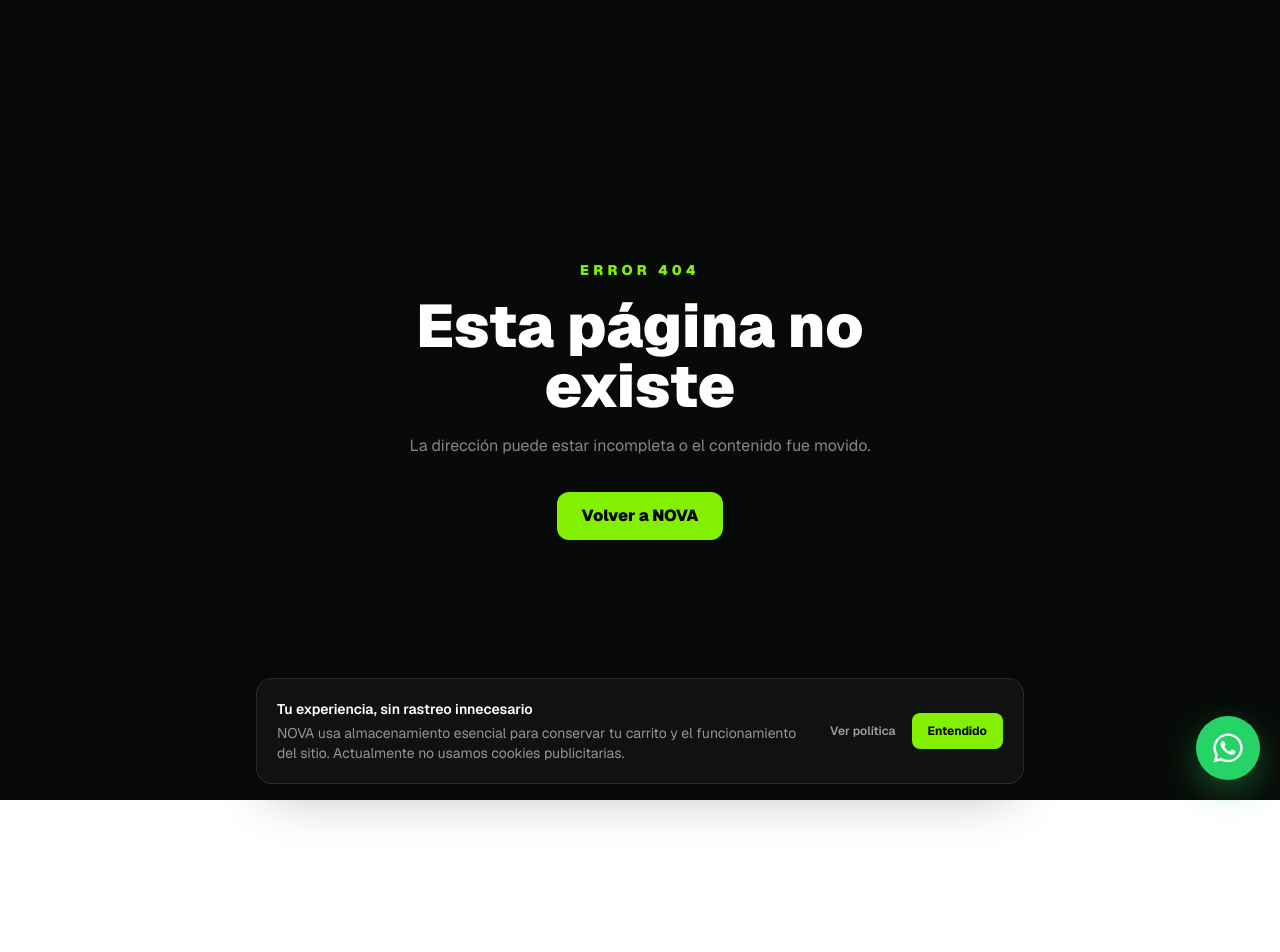
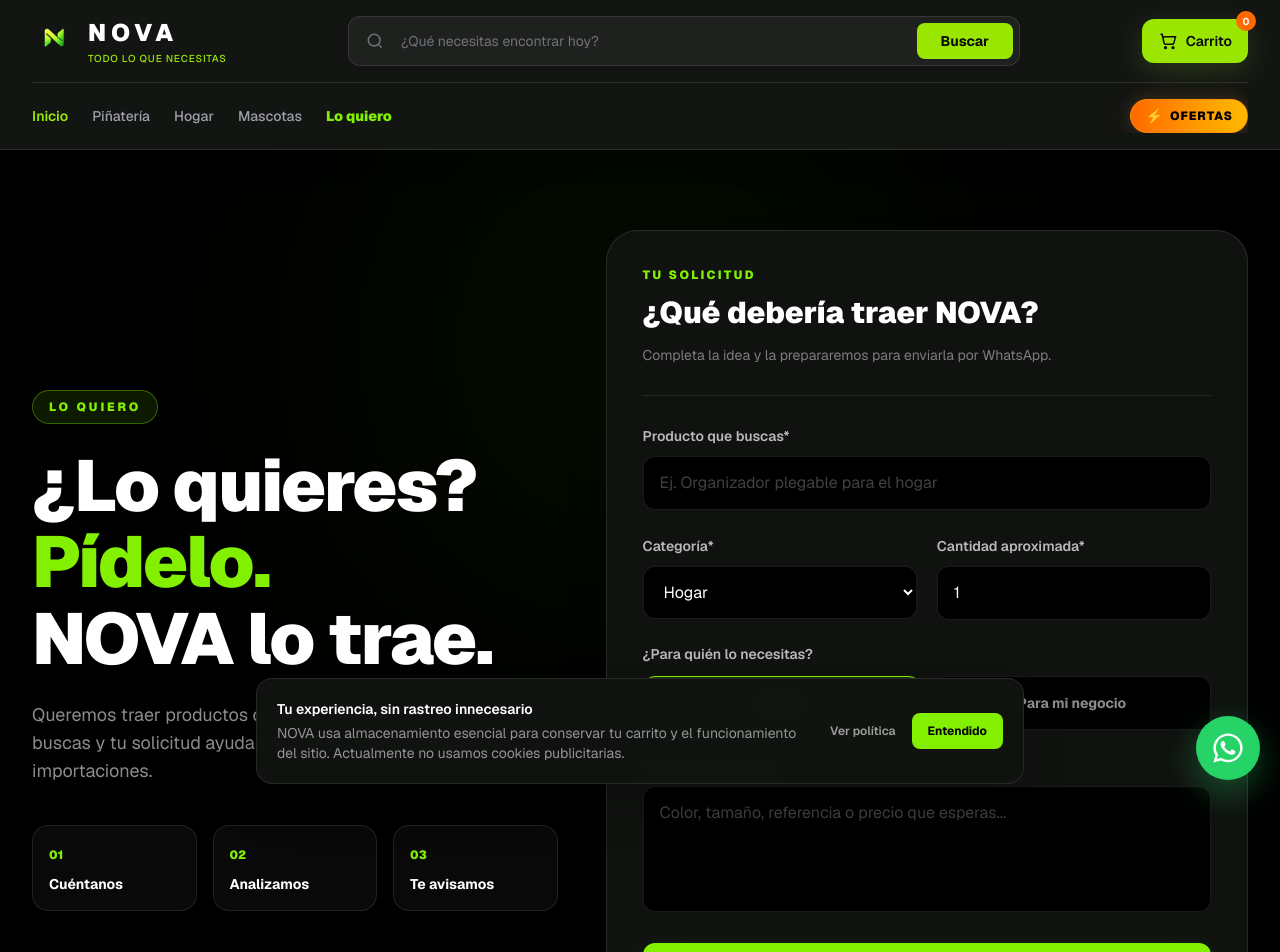
Before and after one commit to cgomezcardenas15-2/tienda-web, a Next.js app: page /lo-quiero in a window 1280 px wide. Before the commit this address had no page. Shown: the top 952 px of the page. Before the commit the page ends 800 px from the top, so only its background shows below. Built offline with nearby package versions, Linux system fonts and the light colour scheme.

Commit message:
Agrega sección Lo Quiero

```diff
--- a/app/components/Footer.tsx
+++ b/app/components/Footer.tsx
@@ -1,3 +1,5 @@
+import Link from "next/link";
+
 export default function Footer() {
   const year = new Date().getFullYear();
 
@@ -55,6 +57,9 @@ export default function Footer() {
               <a href="/carrito" className="transition hover:text-[#82f000]">
                 Mi carrito
               </a>
+              <Link href="/lo-quiero" className="font-semibold text-[#82f000] transition hover:text-[#a3ff3d]">
+                Lo quiero
+              </Link>
             </div>
           </div>
 
--- /dev/null
+++ b/app/components/LoQuieroPromo.tsx
@@ -0,0 +1,39 @@
+import Link from "next/link";
+
+export default function LoQuieroPromo() {
+  return (
+    <section className="relative overflow-hidden border-y border-[#82f000]/15 bg-[#090d09] px-5 py-16 text-white lg:px-8 lg:py-20">
+      <div className="pointer-events-none absolute -left-24 top-1/2 h-72 w-72 -translate-y-1/2 rounded-full bg-[#82f000]/10 blur-[100px]" />
+      <div className="pointer-events-none absolute -right-20 top-0 text-[220px] font-black leading-none text-white/[0.025] sm:text-[300px]">
+        ?
+      </div>
+
+      <div className="relative mx-auto grid max-w-7xl items-center gap-10 lg:grid-cols-[1fr_auto]">
+        <div>
+          <div className="flex items-center gap-3">
+            <span className="rounded-full border border-[#82f000]/35 bg-[#82f000]/10 px-3 py-1 text-xs font-black uppercase tracking-[0.2em] text-[#82f000]">
+              Tú propones
+            </span>
+            <span className="h-px w-12 bg-[#82f000]/40" />
+          </div>
+
+          <h2 className="mt-6 max-w-4xl text-4xl font-black leading-[0.98] tracking-tight sm:text-6xl">
+            ¿Lo quieres? <span className="text-[#82f000]">Pídelo</span> y NOVA lo trae.
+          </h2>
+
+          <p className="mt-6 max-w-2xl text-base leading-7 text-white/55 sm:text-lg">
+            Cuéntanos qué producto necesitas. Tu interés nos ayuda a elegir las próximas novedades para personas y negocios.
+          </p>
+        </div>
+
+        <Link
+          href="/lo-quiero"
+          className="group inline-flex min-w-52 cursor-pointer items-center justify-center gap-3 rounded-2xl bg-[#82f000] px-7 py-4 font-black text-black shadow-[0_18px_50px_rgba(130,240,0,0.18)] transition hover:-translate-y-1 hover:bg-[#9cff35]"
+        >
+          LO QUIERO
+          <span aria-hidden="true" className="transition group-hover:translate-x-1">→</span>
+        </Link>
+      </div>
+    </section>
+  );
+}
--- a/app/components/Navbar.tsx
+++ b/app/components/Navbar.tsx
@@ -2,6 +2,7 @@
 
 import { FormEvent, useState } from "react";
 import { useRouter } from "next/navigation";
+import Link from "next/link";
 import { useCart } from "../context/CartContext";
 
 export default function Navbar() {
@@ -161,6 +162,13 @@ export default function Navbar() {
             Mascotas
           </a>
 
+          <Link
+            href="/lo-quiero"
+            className="cursor-pointer whitespace-nowrap font-black text-[#82f000] transition hover:text-[#a3ff3d]"
+          >
+            Lo quiero
+          </Link>
+
           <a
             href="/#productos"
             className="group ml-auto inline-flex cursor-pointer items-center gap-1.5 whitespace-nowrap rounded-full border border-orange-400/60 bg-gradient-to-r from-orange-500 to-amber-400 px-3.5 py-1.5 text-xs font-black uppercase tracking-[0.08em] text-black shadow-[0_0_18px_rgba(251,146,60,0.22)] transition duration-200 hover:-translate-y-0.5 hover:border-orange-200 hover:shadow-[0_0_24px_rgba(251,146,60,0.38)] focus-visible:outline-none focus-visible:ring-2 focus-visible:ring-orange-300 focus-visible:ring-offset-2 focus-visible:ring-offset-black"
--- /dev/null
+++ b/app/lo-quiero/page.tsx
@@ -0,0 +1,143 @@
+"use client";
+
+import { FormEvent, useState } from "react";
+import Footer from "../components/Footer";
+import Navbar from "../components/Navbar";
+
+const WHATSAPP_NUMBER = "573105238430";
+
+export default function LoQuieroPage() {
+  const [producto, setProducto] = useState("");
+  const [categoria, setCategoria] = useState("Hogar");
+  const [uso, setUso] = useState("Para mí");
+  const [cantidad, setCantidad] = useState("1");
+  const [detalles, setDetalles] = useState("");
+
+  function prepararSolicitud(event: FormEvent<HTMLFormElement>) {
+    event.preventDefault();
+
+    const mensaje = [
+      "Hola NOVA, vi la sección LO QUIERO y me interesa este producto:",
+      "",
+      `Producto: ${producto.trim()}`,
+      `Categoría: ${categoria}`,
+      `Lo necesito: ${uso.toLowerCase()}`,
+      `Cantidad aproximada: ${cantidad}`,
+      detalles.trim() ? `Detalles: ${detalles.trim()}` : "",
+      "",
+      "Entiendo que esta solicitud no es una compra ni una reserva.",
+    ].filter(Boolean).join("\n");
+
+    window.open(
+      `https://wa.me/${WHATSAPP_NUMBER}?text=${encodeURIComponent(mensaje)}`,
+      "_blank",
+      "noopener,noreferrer"
+    );
+  }
+
+  return (
+    <>
+      <Navbar />
+
+      <main className="relative min-h-screen overflow-hidden bg-black px-5 py-14 text-white lg:px-8 lg:py-20">
+        <div className="pointer-events-none absolute left-1/2 top-0 h-96 w-96 -translate-x-1/2 rounded-full bg-[#82f000]/10 blur-[150px]" />
+
+        <div className="relative mx-auto max-w-7xl">
+          <div className="grid items-start gap-12 lg:grid-cols-[0.9fr_1.1fr]">
+            <section className="lg:sticky lg:top-40">
+              <span className="inline-flex rounded-full border border-[#82f000]/35 bg-[#82f000]/10 px-4 py-2 text-xs font-black uppercase tracking-[0.24em] text-[#82f000]">
+                LO QUIERO
+              </span>
+
+              <h1 className="mt-7 text-5xl font-black leading-[0.95] tracking-tight sm:text-7xl">
+                ¿Lo quieres?
+                <span className="mt-2 block text-[#82f000]">Pídelo.</span>
+                <span className="mt-2 block">NOVA lo trae.</span>
+              </h1>
+
+              <p className="mt-7 max-w-xl text-base leading-7 text-white/55 sm:text-lg">
+                Queremos traer productos que realmente necesites. Dinos qué buscas y tu solicitud ayudará a decidir nuestras próximas importaciones.
+              </p>
+
+              <div className="mt-10 grid gap-4 sm:grid-cols-3 lg:grid-cols-1 xl:grid-cols-3">
+                {["Cuéntanos", "Analizamos", "Te avisamos"].map((paso, indice) => (
+                  <div key={paso} className="rounded-2xl border border-white/10 bg-white/[0.035] p-4">
+                    <span className="text-xs font-black text-[#82f000]">0{indice + 1}</span>
+                    <p className="mt-2 text-sm font-bold">{paso}</p>
+                  </div>
+                ))}
+              </div>
+            </section>
+
+            <section className="rounded-[2rem] border border-white/10 bg-[#111411]/95 p-6 shadow-2xl sm:p-9">
+              <div className="border-b border-white/10 pb-7">
+                <p className="text-xs font-black uppercase tracking-[0.2em] text-[#82f000]">Tu solicitud</p>
+                <h2 className="mt-3 text-3xl font-black">¿Qué debería traer NOVA?</h2>
+                <p className="mt-3 text-sm leading-6 text-white/45">Completa la idea y la prepararemos para enviarla por WhatsApp.</p>
+              </div>
+
+              <form onSubmit={prepararSolicitud} className="mt-7 space-y-6">
+                <label className="block">
+                  <span className="text-sm font-semibold text-white/70">Producto que buscas*</span>
+                  <input
+                    required
+                    maxLength={120}
+                    value={producto}
+                    onChange={(event) => setProducto(event.target.value)}
+                    placeholder="Ej. Organizador plegable para el hogar"
+                    className="mt-2 w-full rounded-xl border border-white/10 bg-black px-4 py-3.5 text-white outline-none transition placeholder:text-white/25 focus:border-[#82f000]/70 focus:ring-2 focus:ring-[#82f000]/10"
+                  />
+                </label>
+
+                <div className="grid gap-5 sm:grid-cols-2">
+                  <label className="block">
+                    <span className="text-sm font-semibold text-white/70">Categoría*</span>
+                    <select value={categoria} onChange={(event) => setCategoria(event.target.value)} className="mt-2 w-full cursor-pointer rounded-xl border border-white/10 bg-black px-4 py-3.5 text-white outline-none focus:border-[#82f000]/70">
+                      <option>Hogar</option>
+                      <option>Piñatería</option>
+                      <option>Mascotas</option>
+                      <option>Otra</option>
+                    </select>
+                  </label>
+
+                  <label className="block">
+                    <span className="text-sm font-semibold text-white/70">Cantidad aproximada*</span>
+                    <input required type="number" min="1" max="10000" value={cantidad} onChange={(event) => setCantidad(event.target.value)} className="mt-2 w-full rounded-xl border border-white/10 bg-black px-4 py-3.5 text-white outline-none focus:border-[#82f000]/70" />
+                  </label>
+                </div>
+
+                <fieldset>
+                  <legend className="text-sm font-semibold text-white/70">¿Para quién lo necesitas?</legend>
+                  <div className="mt-3 grid grid-cols-2 gap-3">
+                    {["Para mí", "Para mi negocio"].map((opcion) => (
+                      <label key={opcion} className={`cursor-pointer rounded-xl border p-4 text-center text-sm font-bold transition ${uso === opcion ? "border-[#82f000] bg-[#82f000]/10 text-[#82f000]" : "border-white/10 bg-black text-white/55 hover:border-white/25"}`}>
+                        <input type="radio" name="uso" value={opcion} checked={uso === opcion} onChange={() => setUso(opcion)} className="sr-only" />
+                        {opcion}
+                      </label>
+                    ))}
+                  </div>
+                </fieldset>
+
+                <label className="block">
+                  <span className="text-sm font-semibold text-white/70">Detalles adicionales</span>
+                  <textarea value={detalles} onChange={(event) => setDetalles(event.target.value)} maxLength={500} rows={4} placeholder="Color, tamaño, referencia o precio que esperas..." className="mt-2 w-full resize-none rounded-xl border border-white/10 bg-black px-4 py-3.5 text-white outline-none transition placeholder:text-white/25 focus:border-[#82f000]/70 focus:ring-2 focus:ring-[#82f000]/10" />
+                </label>
+
+                <button type="submit" className="flex w-full cursor-pointer items-center justify-center gap-3 rounded-xl bg-[#82f000] px-6 py-4 font-black text-black shadow-[0_15px_40px_rgba(130,240,0,0.14)] transition hover:-translate-y-0.5 hover:bg-[#9cff35]">
+                  Pedirle a NOVA
+                  <span aria-hidden="true">→</span>
+                </button>
+
+                <p className="text-center text-xs leading-5 text-white/35">
+                  Manifestar tu interés no genera una compra, reserva ni cobro. La disponibilidad, el precio y la fecha se confirmarán antes de cualquier pedido.
+                </p>
+              </form>
+            </section>
+          </div>
+        </div>
+      </main>
+
+      <Footer />
+    </>
+  );
+}
--- a/app/page.tsx
+++ b/app/page.tsx
@@ -3,6 +3,7 @@ import Hero from "./components/Hero";
 import Categories from "./components/Categories";
 import Products from "./components/Products";
 import Footer from "./components/Footer";
+import LoQuieroPromo from "./components/LoQuieroPromo";
 
 export default function Home() {
   return (
@@ -10,6 +11,7 @@ export default function Home() {
       <Navbar />
       <Hero />
       <Categories />
+      <LoQuieroPromo />
       <Products />
       <Footer />
     </>
```
